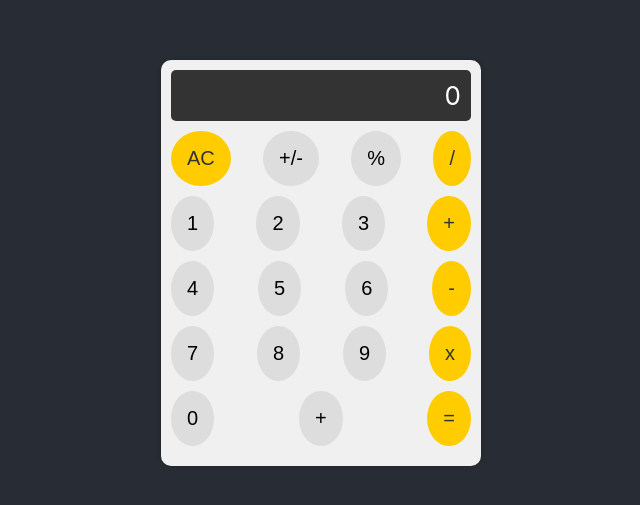
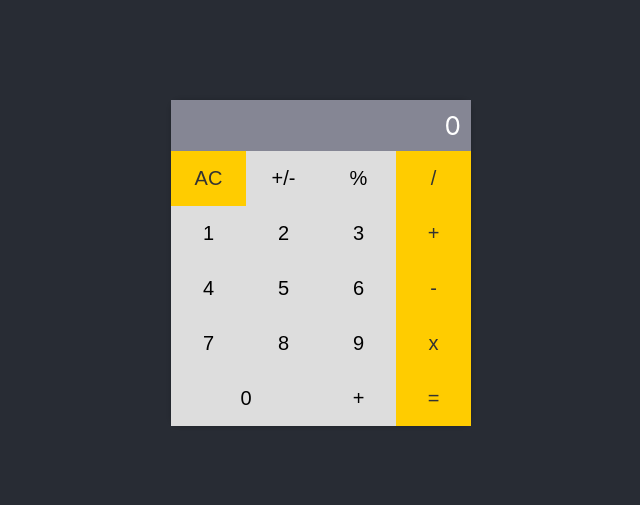
Before and after one commit to ClaudiaRojasSoto/math_magicians, a React (Create React App) app: page / in a window 1280 px wide. Shown: the part 137-642 px from the top of the page, without its empty margins (319-959 px from the left). Built offline with nearby package versions, Linux system fonts and the light colour scheme.

Commit message:
Modify the style for Calculator classes on Calculator.js file

```diff
--- a/src/components/calculator.css
+++ b/src/components/calculator.css
@@ -1,37 +1,35 @@
 .calculator {
   width: 300px;
   background-color: #f0f0f0;
-  padding: 10px;
+  padding: 0;
   border-radius: 10px;
   box-shadow: 0 0 5px rgba(0, 0, 0, 0.2);
 }
 
 .display {
-  background-color: #333;
+  background-color: #858694;
   color: #fff;
-  border-radius: 5px;
   padding: 10px;
-  margin-bottom: 10px;
   text-align: right;
 }
 
 .row {
   display: flex;
   justify-content: space-between;
-  margin-bottom: 10px;
+  margin: 0;
 }
 
 .button {
   background-color: #ddd;
   border: none;
-  border-radius: 50%;
   font-size: 20px;
   padding: 16px;
   cursor: pointer;
+  width: calc(25%);
 }
 
 .zero {
-  grid-column: span 2;
+  width: calc(50%);
 }
 
 .clear,
```
